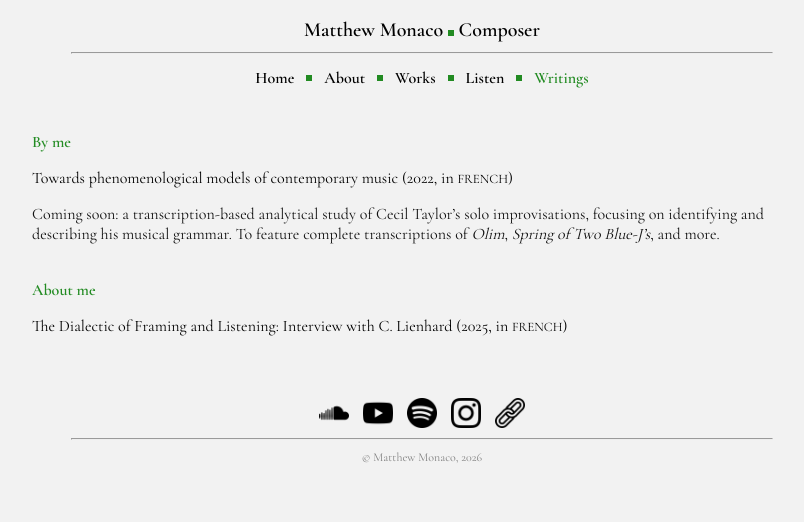
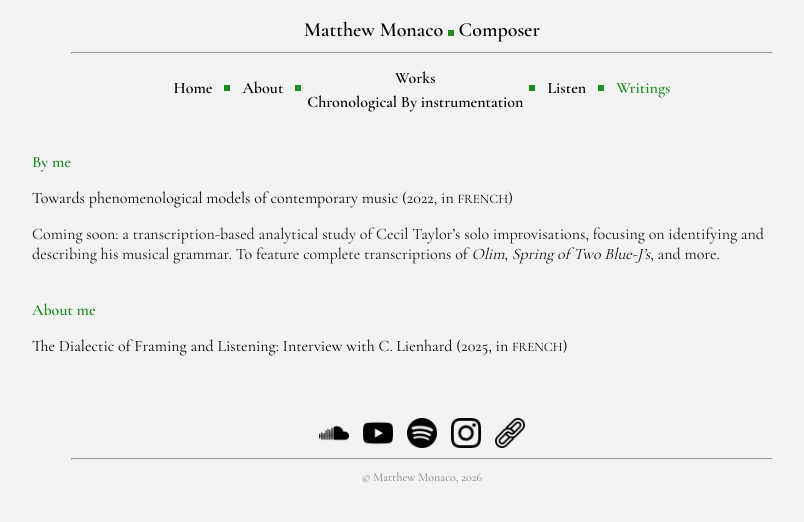
Before and after one commit to matthew-monaco/matthew-monaco.github.io, a Jekyll site: the page built from writings.md, in a window 1280 px wide. Shown: the top 522 px of the page, without its empty margins (218-1022 px from the left). Built offline with Jekyll 4.4.1, drawn with Linux system fonts in a browser that asks for light colours.

Commit message:
Update style.css

```diff
--- a/assets/style.css
+++ b/assets/style.css
@@ -104,67 +104,6 @@ body {
   line-height: 0;
   font-size: 0;
   transform: none;
-}
-
-/* =========================
-   NAVIGATION DROPDOWN
-========================= */
-
-.dropdown {
-  position: relative;
-  display: inline-block;
-}
-
-/* menu panel */
-.dropdown-content {
-  position: absolute;
-  top: 100%;
-  left: 50%;
-  transform: translateX(-50%);
-
-  min-width: 190px;
-  margin-top: 4px;
-  padding: 8px 0;
-
-  background: #f2f2f2;
-  border: 1px solid #ddd;
-  border-radius: 6px;
-  box-shadow: 0 4px 12px rgba(0,0,0,.15);
-
-  opacity: 0;
-  visibility: hidden;
-  pointer-events: none;
-
-  transition: opacity .2s ease;
-  z-index: 1000;
-}
-
-/* desktop hover */
-.dropdown:hover .dropdown-content {
-  opacity: 1;
-  visibility: visible;
-  pointer-events: auto;
-}
-
-/* mobile + keyboard support */
-.dropdown:focus-within .dropdown-content {
-  opacity: 1;
-  visibility: visible;
-  pointer-events: auto;
-}
-
-/* items */
-.dropdown-content a {
-  display: block;
-  padding: 8px 16px;
-  text-align: center;
-
-  transform: none; /* IMPORTANT: cancels global hover scaling */
-}
-
-.dropdown-content a:hover {
-  background: rgba(0, 128, 0, 0.08);
-  color: forestgreen;
 }
 
 /* =========================
@@ -334,17 +273,3 @@ details[open] > *:not(summary) {
     transform: translateY(0);
   }
 }
-
-/* =========================
-   Dropdown fixes
-========================= */
-
-.site-header {
-  position: relative;
-  z-index: 9999;
-}
-
-.nav-wrap {
-  position: relative;
-  z-index: 9999;
-}
```
